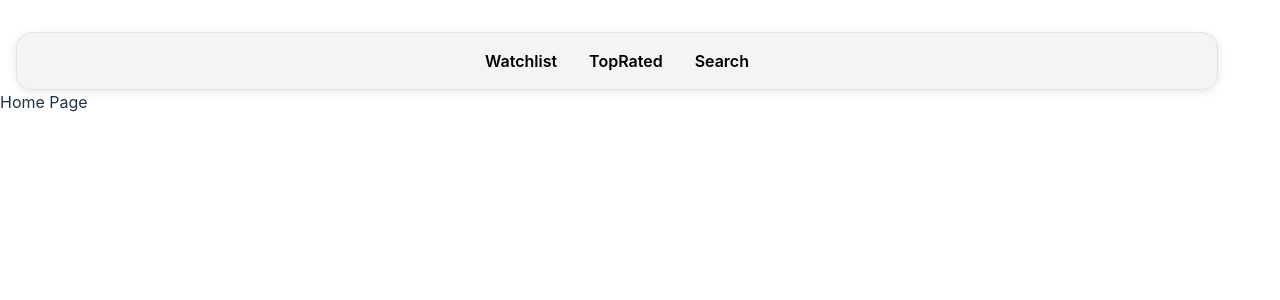
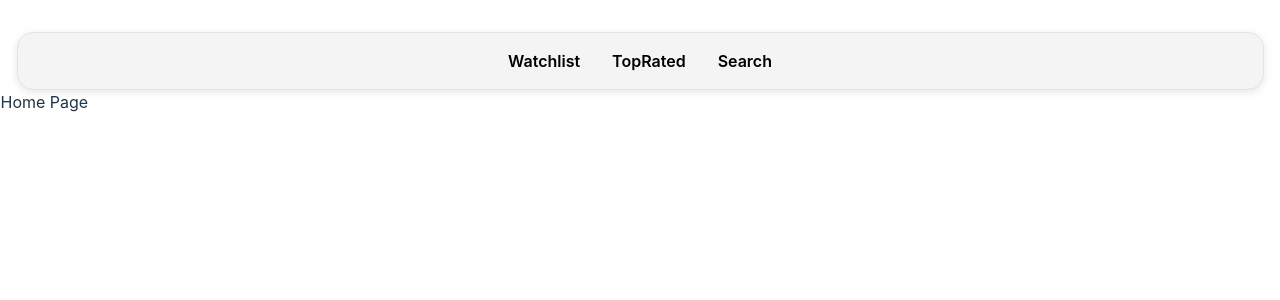
Before and after one commit to mksoofian/my_movies_spa, a React (Vite) app: page / in a window 1280 px wide. Shown: the top 300 px of the page. Built offline with nearby package versions, Linux system fonts and the light colour scheme.

Commit message:
updated pages max-width

```diff
--- a/src/App.css
+++ b/src/App.css
@@ -1,5 +1,5 @@
 #root {
-  max-width: 1440px;
+  max-width: 1279px;
   width: 100%;
   padding: 0rem;
   margin: 0rem;
@@ -23,7 +23,9 @@ h4 {
 header {
   position: sticky;
   top: 2rem;
-  max-width: 1200px;
+  /* left: 50%; */
+  /* transform: translate(-50%, -50%); */
+  /* max-width: 1200px; */
   margin: 1rem;
   background-color: #f4f4f4;
   border: 1px solid #e3e3e3;
```
